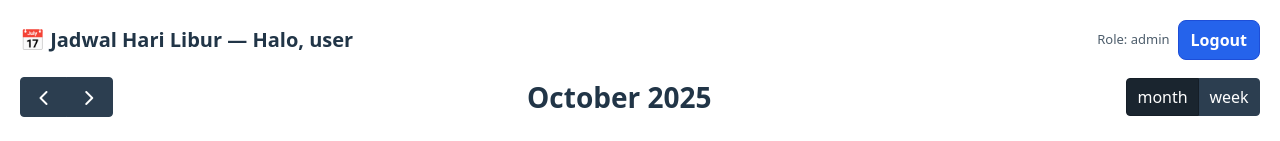
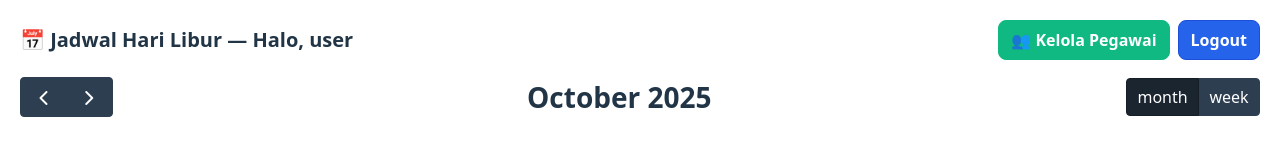
Before and after one commit to untrustedperson/jadwal-libur, a React (Vite) app: page /calendar in a window 1280 px wide. Shown: the top 141 px of the page. Built offline with nearby package versions, Linux system fonts and the light colour scheme; no server answers; the database is empty; sample sign-in values are in the browser's storage.

Commit message:
tambah fitur

```diff
--- a/src/calendar.tsx
+++ b/src/calendar.tsx
@@ -19,7 +19,7 @@ interface CalendarEvent {
   id?: string;
   title: string;
   employee: string;
-  leaveType: string;
+  type: string;
   start: string;
   end?: string;
 }
@@ -28,11 +28,13 @@ export default function Calendar({ canEdit }: { canEdit: boolean }) {
   const [events, setEvents] = useState<CalendarEvent[]>([]);
   const [search, setSearch] = useState("");
   const [summary, setSummary] = useState<Record<string, number>>({});
+  const [total, setTotal] = useState<number>(0);
   const [employees, setEmployees] = useState<string[]>([]);
   const navigate = useNavigate();
   const eventsCollection = collection(db, "events");
   const employeesCollection = collection(db, "employees");
   const userName = (auth.currentUser?.email || "").split("@")[0];
+  const role = localStorage.getItem("role");
 
   // 🔒 Logout
   async function handleLogout() {
@@ -70,33 +72,30 @@ export default function Calendar({ canEdit }: { canEdit: boolean }) {
   async function handleDateClick(info: any) {
     if (!canEdit) return;
 
-    // Menu pilihan pegawai
     const employee = prompt(
       "Masukkan nama pegawai (atau pilih dari daftar):\n\n" +
         employees.join(", ")
     );
     if (!employee || employee.trim() === "") return;
 
-    // Menu pilihan jenis libur
-    const type = prompt(
+    const typePrompt = prompt(
       "Pilih jenis hari libur:\n1. Sakit\n2. Cuti Tahunan\n3. Cuti Penting\n4. Cuti Penangguhan"
     );
-    if (!type) return;
+    if (!typePrompt) return;
 
-    const mappedType = {
+    const typeMap: Record<string, string> = {
       "1": "Sakit",
       "2": "Cuti Tahunan",
       "3": "Cuti Penting",
       "4": "Cuti Penangguhan",
-    }[type.trim()] as string;
-
-    const title = `${employee} - ${mappedType}`;
+    };
+    const type = typeMap[typePrompt.trim()] || "Tidak Diketahui";
 
     try {
       await addDoc(eventsCollection, {
-        title,
+        title: `${employee} - ${type}`,
         employee,
-        type: mappedType,
+        type,
         start: info.dateStr,
         end: info.dateStr,
       });
@@ -180,10 +179,11 @@ export default function Calendar({ canEdit }: { canEdit: boolean }) {
     );
   }
 
-  // 🔍 Fungsi pencarian
+  // 🔍 Pencarian pegawai & rekap jumlah libur
   function handleSearch() {
     if (!search.trim()) {
       setSummary({});
+      setTotal(0);
       return;
     }
 
@@ -194,10 +194,13 @@ export default function Calendar({ canEdit }: { canEdit: boolean }) {
 
     const counts: Record<string, number> = {};
     filtered.forEach((e) => {
-      counts[e.leaveType] = (counts[e.leaveType] || 0) + 1;
+      counts[e.type] = (counts[e.type] || 0) + 1;
     });
 
+    const totalDays = Object.values(counts).reduce((a, b) => a + b, 0);
+
     setSummary(counts);
+    setTotal(totalDays);
   }
 
   return (
@@ -226,9 +229,22 @@ export default function Calendar({ canEdit }: { canEdit: boolean }) {
         </h2>
 
         <div style={{ display: "flex", alignItems: "center", gap: 8 }}>
-          <span style={{ fontSize: 13, opacity: 0.8 }}>
-            Role: {localStorage.getItem("role") || "viewer"}
-          </span>
+          {role === "admin" || role === "dev" ? (
+            <button
+              onClick={() => navigate("/manage-employees")}
+              style={{
+                padding: "8px 12px",
+                borderRadius: 8,
+                border: "1px solid #10b981",
+                background: "#10b981",
+                color: "#fff",
+                fontWeight: 600,
+                cursor: "pointer",
+              }}
+            >
+              👥 Kelola Pegawai
+            </button>
+          ) : null}
           <button
             onClick={handleLogout}
             style={{
@@ -306,11 +322,11 @@ export default function Calendar({ canEdit }: { canEdit: boolean }) {
           </button>
         </div>
 
-        {/* Hasil */}
+        {/* Hasil Pencarian */}
         {Object.keys(summary).length > 0 && (
           <div style={{ marginTop: 20 }}>
             <h4 style={{ textAlign: "center", color: "#1e3a8a" }}>
-              Hasil untuk "{search}"
+              Hasil untuk “{search}”
             </h4>
             <table
               style={{
@@ -332,6 +348,10 @@ export default function Calendar({ canEdit }: { canEdit: boolean }) {
                     <td style={{ padding: 8 }}>{count}</td>
                   </tr>
                 ))}
+                <tr style={{ background: "#f3f4f6", fontWeight: "bold" }}>
+                  <td style={{ padding: 8 }}>Total Hari Libur</td>
+                  <td style={{ padding: 8 }}>{total}</td>
+                </tr>
               </tbody>
             </table>
           </div>
```
